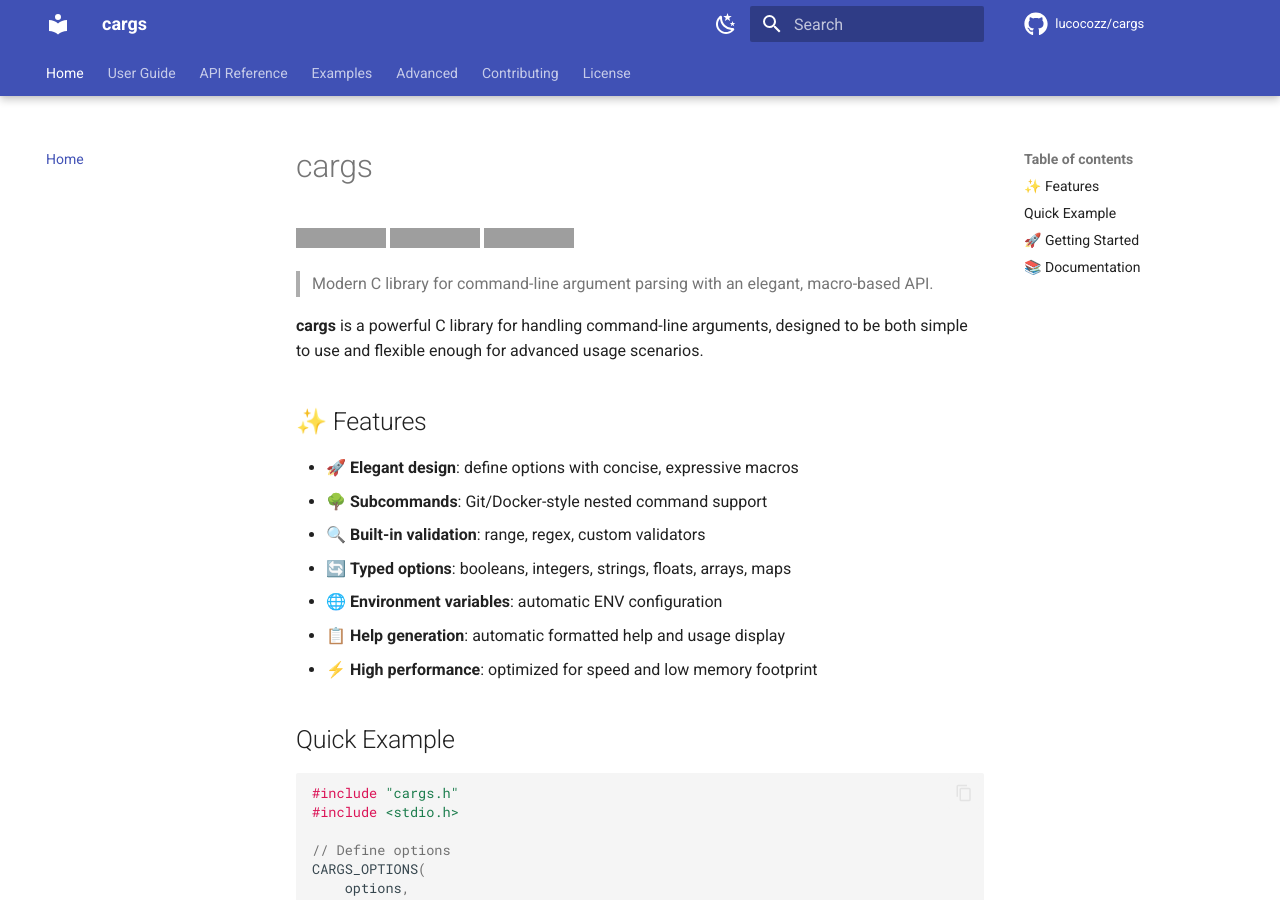
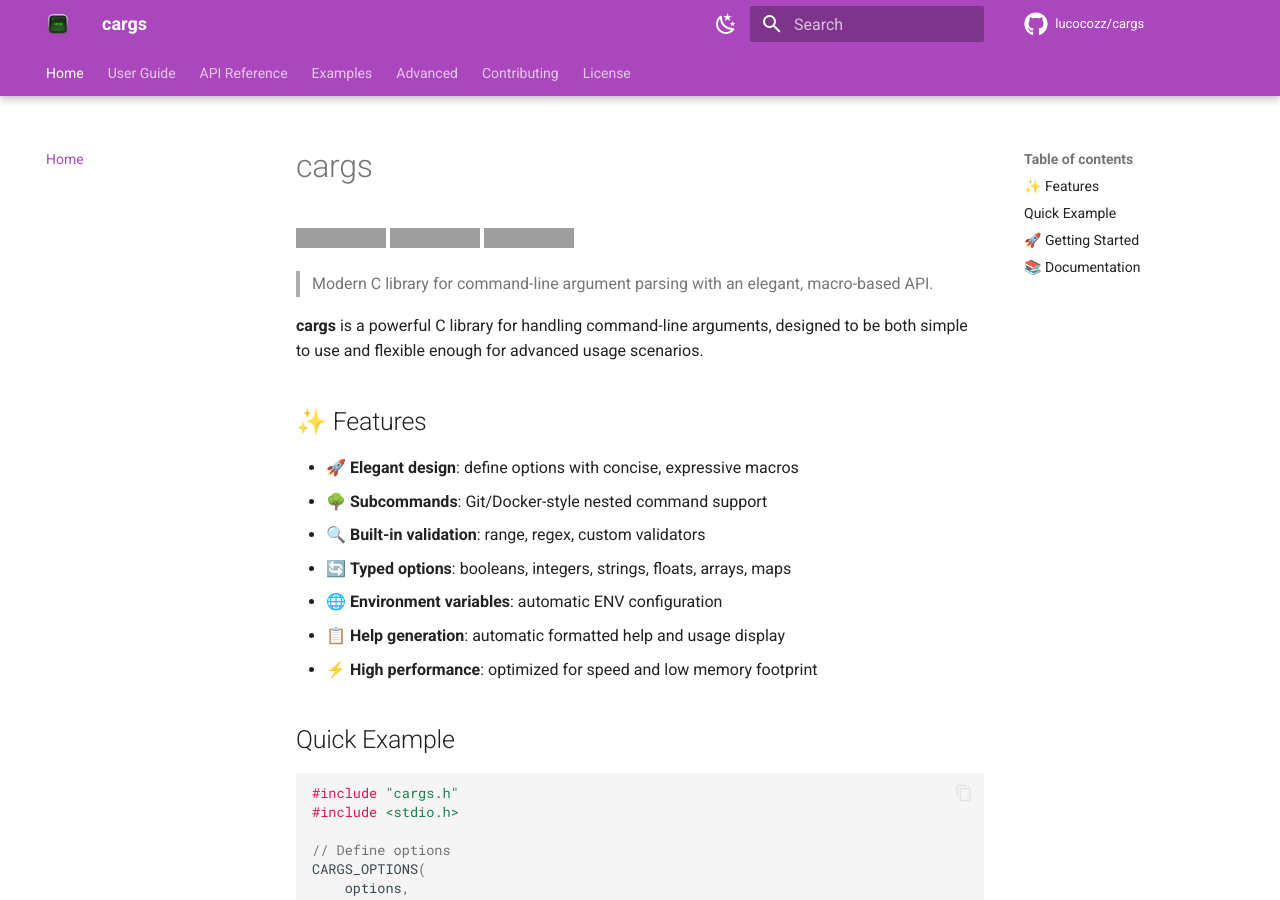
Before and after one commit to lucocozz/cargs, an MkDocs documentation site: the page built from docs/index.md, in a window 1280 px wide and 900 px high. Built offline with MkDocs 1.6.1 and Material for MkDocs 9.7.7, drawn with Linux system fonts in a browser that asks for light colours; comment, search, counter and statistics services are not loaded; grey boxes are pictures that could not be loaded.

Commit message:
feat: adding logo and updating doc theme

```diff
--- a/mkdocs.yml
+++ b/mkdocs.yml
@@ -10,20 +10,22 @@ copyright: Copyright &copy; 2024 lucocozz
 
 theme:
   name: material
+  logo: assets/logo.png
+  favicon: assets/logo.png
   palette:
     # Light mode
     - media: "(prefers-color-scheme: light)"
       scheme: default
-      primary: indigo
-      accent: indigo
+      primary: purple
+      accent: purple
       toggle:
         icon: material/weather-night
         name: Switch to dark mode
     # Dark mode
     - media: "(prefers-color-scheme: dark)"
       scheme: slate
-      primary: indigo
-      accent: indigo
+      primary: deep purple
+      accent: deep purple
       toggle:
         icon: material/weather-sunny
         name: Switch to light mode
@@ -46,8 +48,8 @@ theme:
 
 plugins:
   - search
-  - minify:
-      minify_html: true
+  # - minify:
+      # minify_html: true
 
 markdown_extensions:
   - pymdownx.highlight:
```
Also changed, not shown: README.md (+4 -0 lines), docs/assets/logo.png (added), 1 other file.
